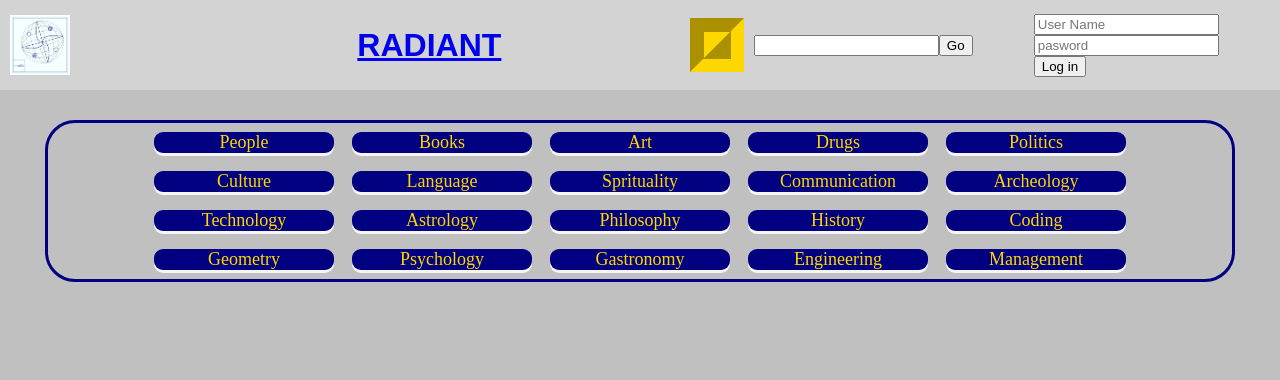
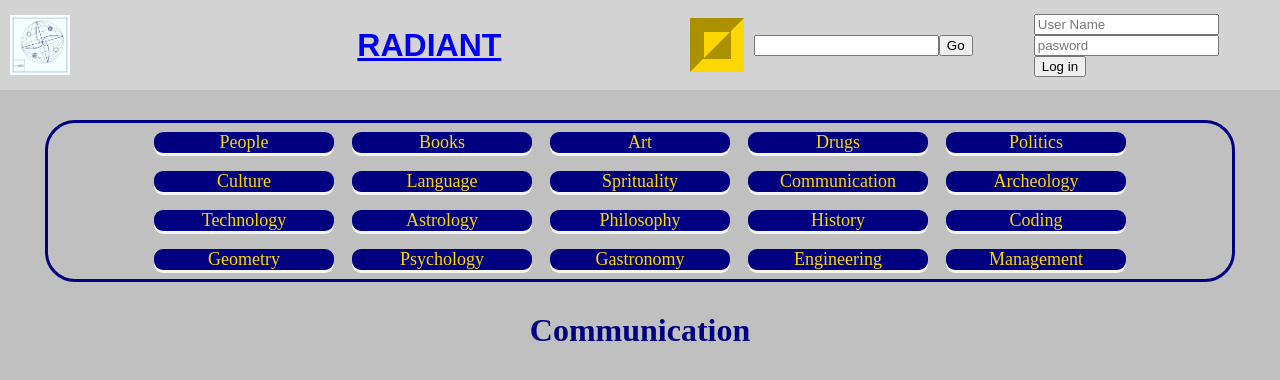
Before and after one commit to mhn-aa/NewRadiant, a React (Create React App) app: page /Communication in a window 1280 px wide. Shown: the top 380 px of the page. Built offline with nearby package versions, Linux system fonts and the light colour scheme.

Commit message:
Catch up

```diff
--- a/src/App.js
+++ b/src/App.js
@@ -14,12 +14,12 @@ import Language from "./Components/Language";
 import Sprituality from "./Components/Sprituality";
 import HaveIdeaContactUs from "./Components/HaveIdeaContactUs";
 import AboutUs from "./Components/AboutUs";
+import Technology from "./Components/Technology";
 import RadiantLogo from "./Components/Assets/RADIANT.jpeg";
 import TerenceMckenna from "./Components/Assets/Terence Mckenna.jpg";
 import axios from "axios";
-// import Communication from "./Components/Communication";
+import Communication from "./Components/Communication";
 // import Archeology from "./Components/Archeology";
-// import Technology from "./Components/Technology";
 // import Astrology from "./Components/Astrology";
 // import Philosophy from "./Components/Philosophy";
 // import History from "./Components/History";
@@ -112,6 +112,12 @@ function App() {
         <Route path="/sprituality">
           <Sprituality />
         </Route>
+        <Route path="/technology">
+          <Technology />
+        </Route>
+        <Route path="/Communication">
+          <Communication />
+        </Route>
         <Route path="/AboutUs">
           <AboutUs />
         </Route>
--- /dev/null
+++ b/src/Components/Communication.js
@@ -0,0 +1,11 @@
+import React from "react";
+
+function Communication() {
+  return (
+    <div>
+      <h1 className="title">Communication</h1>
+    </div>
+  );
+}
+
+export default Communication;
--- a/src/Components/Technology.js
+++ b/src/Components/Technology.js
@@ -9,4 +9,4 @@ const Technology = () => {
   );
 };
 
-export default Art;
+export default Technology;
```
